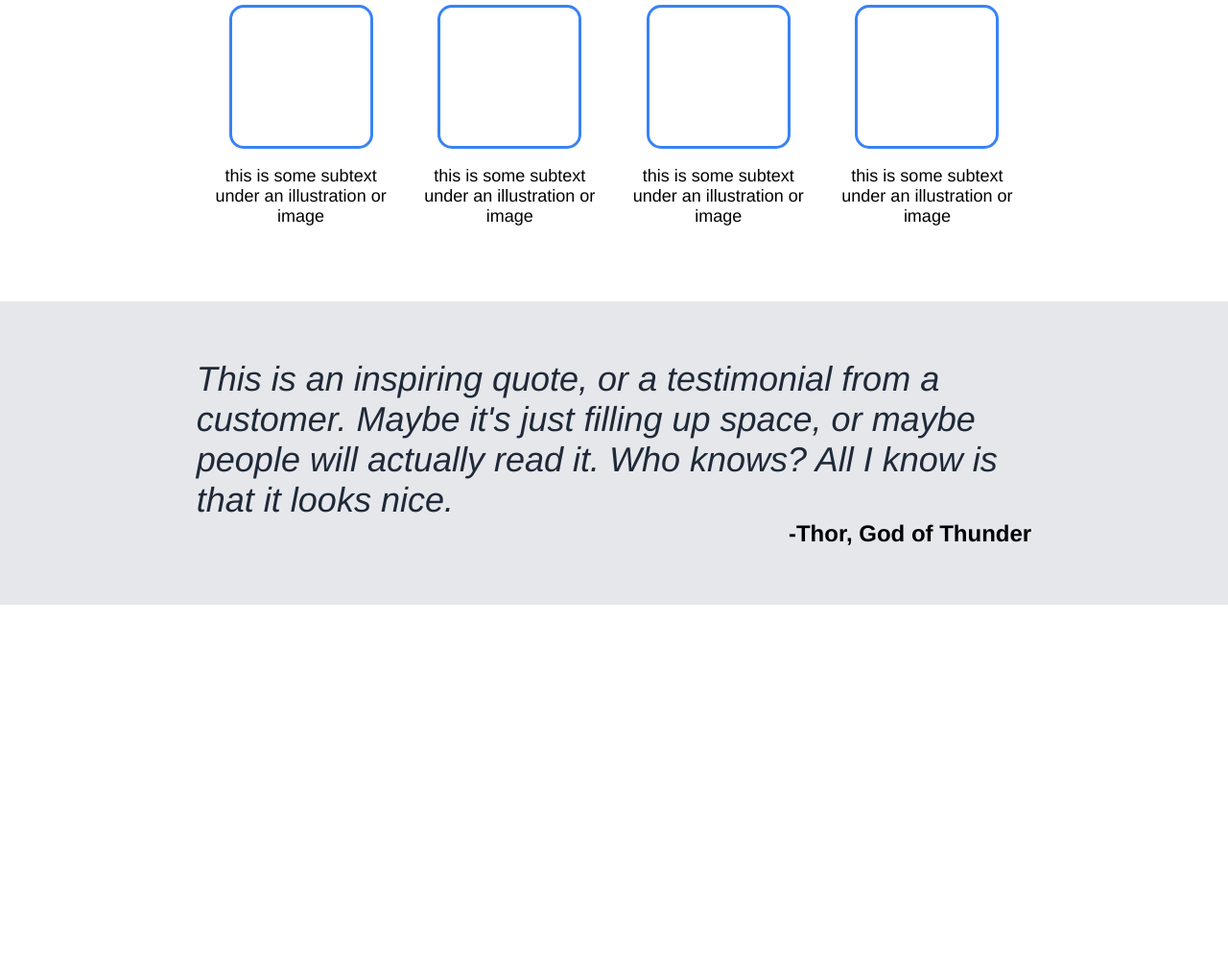
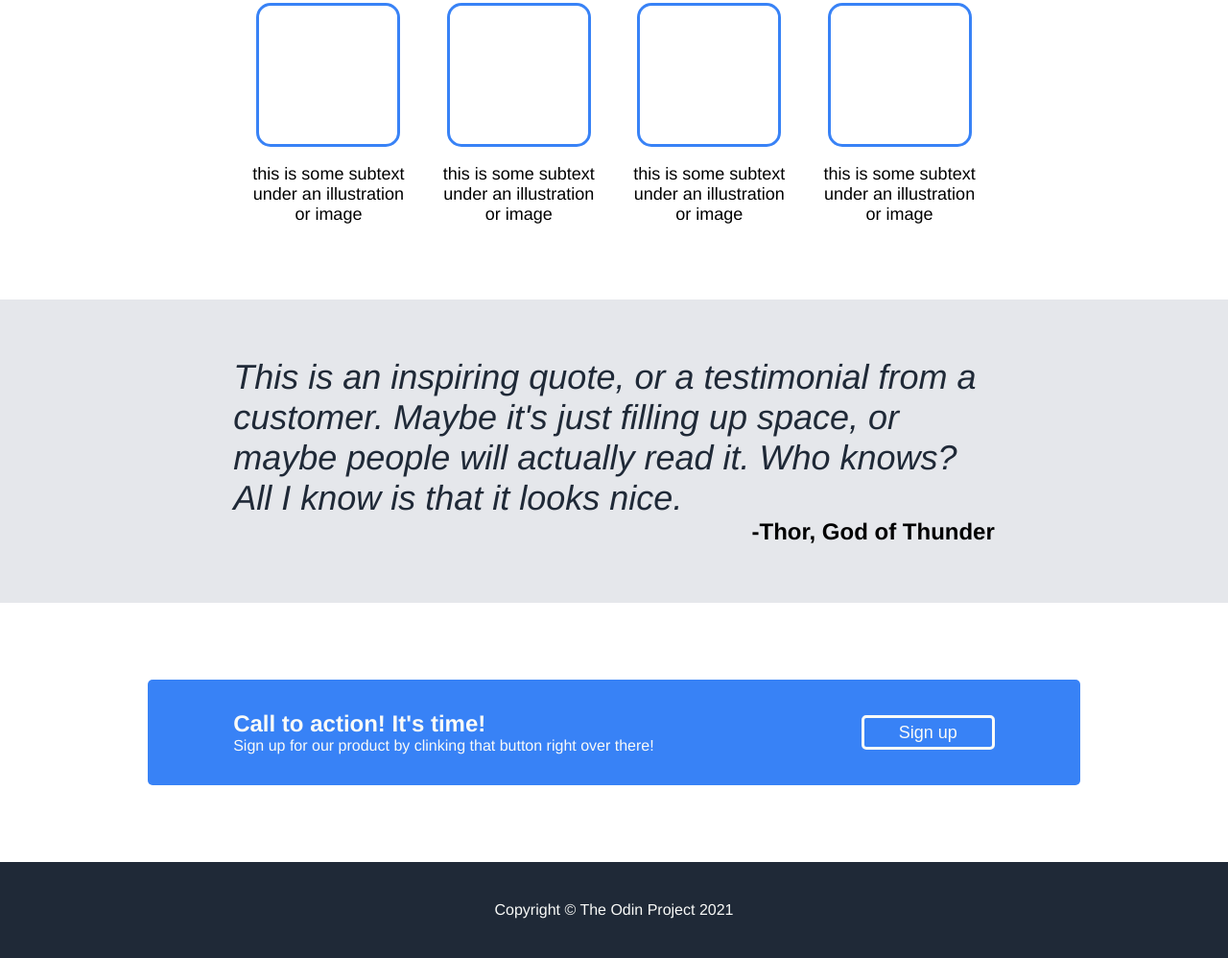
Before and after one commit to minimal-pair/landing-page, a plain HTML site: page index.html in a window 1280 px wide. Shown: the part 684-1682 px from the top of the page at 96% size. Before the commit the page ends 1314 px from the top, so only its background shows below. Drawn offline with Linux system fonts and the light colour scheme.

Commit message:
add last sections

```diff
--- a/index.html
+++ b/index.html
@@ -57,5 +57,17 @@
         </span>
         <span id="quote-author">-Thor, God of Thunder</span>
     </div>
+    <div id="sign-up-section">
+        <div id="sign-up">
+            <div id="sign-up-text">
+                <h4>Call to action! It's time!</h4>
+                <p>Sign up for our product by clinking that button right over there!</p>
+            </div>
+            <button>Sign up</button>
+        </div>
+    </div>
+    <footer>
+        <p>Copyright &copy; The Odin Project 2021</p>
+    </footer>
 </body>
 </html>
--- a/styles.css
+++ b/styles.css
@@ -1,14 +1,12 @@
 body {
     margin: 0;
     padding: 0;
-    /*border: red solid 3px;*/
     font-family: Helvetica, Arial, sans-serif;
 }
 
-header, .hero {
+header, .hero, footer {
     background-color: #1F2937;
     color: #F9FAF8;
-    /*border: red solid 3px;*/
 }
 
 header {
@@ -20,8 +18,7 @@ header {
 
 header p {
     font-size: 24px;
-    border: red solid 3px;
-    margin: 3px;
+    margin: 5px;
     color: #F9FAF8
 }
 
@@ -87,7 +84,7 @@ a:visited {
 #squares {
     display: flex;
     justify-content: center;
-    padding: 15px 16vw 60px 16vw;
+    padding: 15px 19vw 60px 19vw;
 }
 
 .info {
@@ -112,7 +109,8 @@ a:visited {
 
 #quote {
     background-color: #E5E7EB;
-    padding: 60px 16vw;
+    padding: 60px 19vw;
+    margin: 0;
     display: flex;
     flex-direction: column;
 }
@@ -129,3 +127,48 @@ a:visited {
     font-size: 24px;
     text-align: right;
 }
+
+#sign-up-section {
+    padding: 80px 12vw;
+}
+
+#sign-up {
+    background-color: #3882F6;
+    color: #F9FAF8;
+    border-radius: 5px;
+    padding: 2.5vw 7vw;
+    display: flex;
+    align-items: center;
+    justify-content: space-between;
+}
+
+#sign-up-text h4 {
+    font-size: 24px;
+    font-weight: 700;
+    margin: 0;
+}
+
+#sign-up-text p {
+    font-size: 16px;
+    margin: 0;
+    font-weight: 300;
+}
+
+#sign-up button {
+    background-color: #3882F6;
+    color: #F9FAF8;
+    border: #F9FAF8 3px solid;
+    border-radius: 5px;
+    font-size: 18px;
+    padding: .25em 2em;
+}
+
+footer {
+    padding: 25px;
+}
+
+footer p {
+    display: flex;
+    justify-content: center;
+    align-items: center;
+}
```
